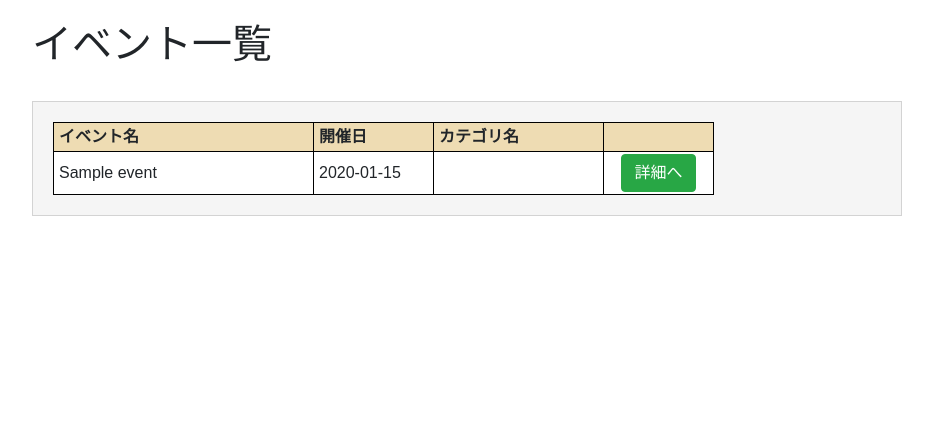
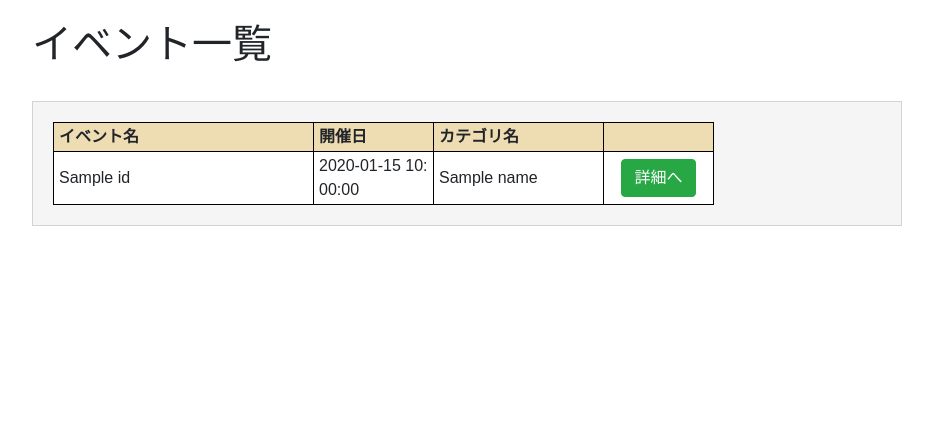
Before and after one commit to zxcc9867/project_mynavi, a Flask app: template flask_app/templates/customer/customer_event/customer_top.html in a window 1280 px wide. Shown: the part 90-515 px from the top of the page, without its empty margins (173-1106 px from the left). Run offline with Flask 3, Linux system fonts and the light colour scheme; tables that the repository leaves empty hold one stand-in row (values such as "Sample post"); the template is opened without the code that fills it: values that come from a table or form of the project are taken from there, most other values are stand-ins (such as "Sample title", 1, 10 or a date in 2020); some libraries are stand-ins or nearby versions.

Commit message:
add customer_top category

```diff
--- a/flask_app/templates/customer/customer_event/customer_top.html
+++ b/flask_app/templates/customer/customer_event/customer_top.html
@@ -25,15 +25,15 @@
                   <th class="event_category_name">カテゴリ名</th>
                   <th class="action_button"></th>
                 </tr>
-                {% for event in events_yet %}
+                {% for event in events %}
                   <tr>
                     <form method="post">
-                      <td class="event_name">{{event.event_name}}</td>
-                      <td class="event_date">{{event.event_date}}</td>
-                      <td class="event_category_name"></td>
+                      <td class="event_name">{{event[0].event_name}}</td>
+                      <td class="event_date">{{event[0].event_date}}</td>
+                      <td class="event_category_name">{{event[1].event_category_name}}</td>
                       <td class="action_button">
                         <div>
-                          <a href="{{ url_for('show_customer_event_detail', event_id=event.event_id) }}" class="btn btn-success" style="margin: 0 auto;">詳細へ</a>
+                          <a href="{{ url_for('show_customer_event_detail', event_id=event[0].event_id) }}" class="btn btn-success" style="margin: 0 auto;">詳細へ</a>
                         </div>
                       </td>
                     </form>
```
Also changed, not shown: flask_app/views/customer/customer_top.py (+6 -1 lines).
